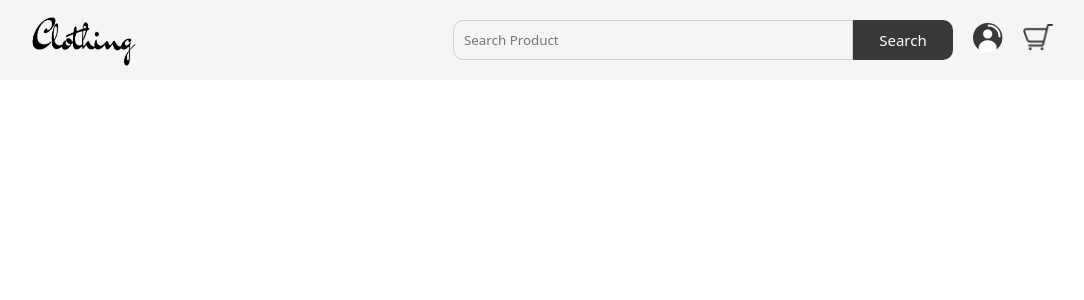
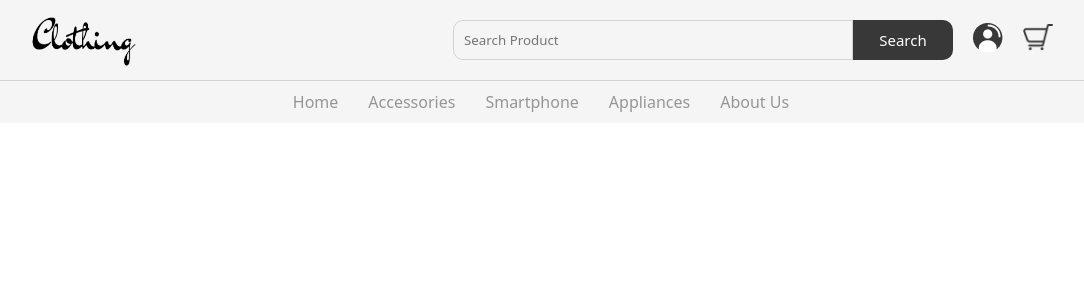
Before and after one commit to wibu-elite/pemrogramanWEB, a PHP site: page /landingpage.html in a window 1280 px wide. Shown: the top 300 px of the page, without its empty margins (99-1183 px from the left). Run offline with PHP 8.4, Linux system fonts and the light colour scheme.

Commit message:
add file js

```diff
--- a/taskmyself/landingpage.css
+++ b/taskmyself/landingpage.css
@@ -1,3 +1,5 @@
+/* Start Web */
+
 *{
     margin: 0;
     padding: 0;
@@ -5,6 +7,8 @@
     font-family: system-ui, -apple-system, BlinkMacSystemFont, 'Segoe UI', Roboto, Oxygen, Ubuntu, Cantarell, 'Open Sans', 'Helvetica Neue', sans-serif;
 }
 
+
+/* Navbar element */
 .navbar {
     position: sticky;
     top: 0;
@@ -75,3 +79,28 @@
 .nav-items a img {
     width: 30px;
 }
+
+
+.links-container {
+    width: 100%;
+    display: flex;
+    padding: 10px 10vw;
+    justify-content: center;
+    list-style :none;
+    border-top: 1px solid #d1d1d1 ;
+}
+
+.link {
+    text-decoration: none;
+    text-transform: capitalize;
+    padding: 0px 10px;
+    margin: 0px 5px;
+    color: #383838;
+    opacity: 0.5;
+    transition: .5s;
+
+}
+
+.link:hover {
+    opacity: 1;
+}
--- a/taskmyself/landingpage.html
+++ b/taskmyself/landingpage.html
@@ -9,8 +9,9 @@
 </head>
 <body>
     <header>
-        <nav class="navbar">
-            <div class="nav">
+        <nav class="navbar"></nav>
+        <script src="nav.js"></script>
+        <!-- <div class="nav">
             <img src="img/dark-logo.png" class="brand-logo" alt="">
             <div class="nav-items">
                 <div class="search">
@@ -22,6 +23,13 @@
             </div>
         </div>
     </nav>
+    <ul class="links-container">
+        <li class="link-item"><a href="#" class="link">Home</a></li>
+        <li class="link-item"><a href="#" class="link">Accessories</a></li>
+        <li class="link-item"><a href="#" class="link">Smartphone</a></li>
+        <li class="link-item"><a href="#" class="link">Appliances</a></li>
+        <li class="link-item"><a href="#" class="link">About Us</a></li>
+    </ul>   -->
     </header>
 <main>
 
--- /dev/null
+++ b/taskmyself/nav.js
@@ -0,0 +1,29 @@
+const createNav = () => {
+    let nav = document.querySelector('.navbar')
+
+    nav.innerHTML = `
+    <nav class="navbar">
+    <div class="nav">
+        <img src="img/dark-logo.png" class="brand-logo" alt="">
+        <div class="nav-items">
+            <div class="search">
+                <input type="text" class="search-box" placeholder="search product">
+                <button class="search-btn">search</button>
+            </div>
+            <a href="#"><img src="img/user.png" alt=""></a>
+            <a href="#"><img src="img/cart.png" alt=""></a>
+        </div>
+    </div>
+</nav>
+<ul class="links-container">
+    <li class="link-item"><a href="#" class="link">Home</a></li>
+    <li class="link-item"><a href="#" class="link">Accessories</a></li>
+    <li class="link-item"><a href="#" class="link">Smartphone</a></li>
+    <li class="link-item"><a href="#" class="link">Appliances</a></li>
+    <li class="link-item"><a href="#" class="link">About Us</a></li>
+</ul>
+    `;
+
+
+}
+createNav();
```
Lines whose indentation alone changed are shown as unchanged.
